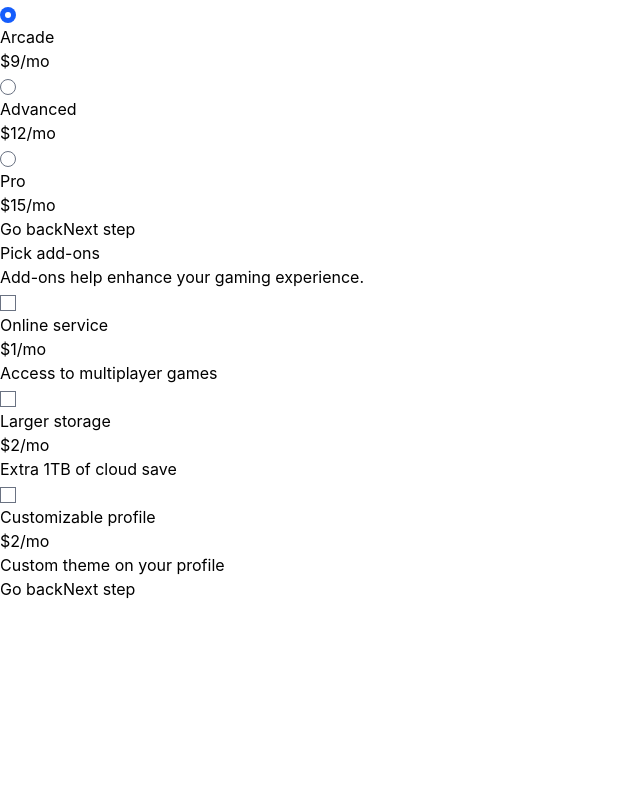
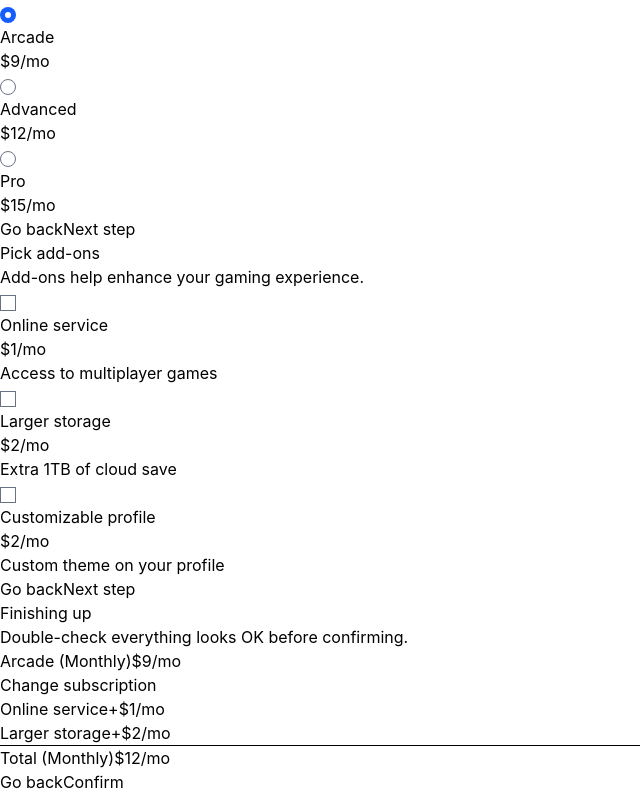
Before and after one commit to TheInitZero/react-multi-step-form, a React (Vite) app: page / in a window 1280 px wide. Shown: the part 557-1351 px from the top of the page, without its empty margins (0-640 px from the left). Before the commit the page ends 1158 px from the top, so only its background shows below. Built offline with nearby package versions, Linux system fonts and the light colour scheme.

Commit message:
feat: add markup for SignupFormStepSummary

```diff
--- a/src/App.jsx
+++ b/src/App.jsx
@@ -77,6 +77,7 @@ export default function App() {
 
   let billingFrequency = 'monthly';
   let subscriptionLevel = 'arcade';
+  let addOnIds = ['online-service', 'larger-storage'];
 
   return (
     <div>
@@ -96,6 +97,12 @@ export default function App() {
           />
 
           <SignupFormStepAddOns billingFrequency={billingFrequency} />
+
+          <SignupFormStepSummary
+            billingFrequency={billingFrequency}
+            subscriptionLevel={subscriptionLevel}
+            addOnIds={addOnIds}
+          />
         </form>
       </main>
     </div>
@@ -359,3 +366,96 @@ function SignupFormStepAddOns({ billingFrequency }) {
     </fieldset>
   );
 }
+
+function SignupFormStepSummary({
+  billingFrequency,
+  subscriptionLevel,
+  addOnIds,
+}) {
+  let priceSuffix = billingFrequency == 'monthly' ? 'mo' : 'yr';
+
+  let subscriptionPrice =
+    DATA.SUBSCRIPTIONS[subscriptionLevel].price[billingFrequency];
+
+  let subscriptionPriceTag = `$${subscriptionPrice}/${priceSuffix}`;
+
+  let addOnEls = (function () {
+    let addOnEls = [];
+
+    for (let id of addOnIds) {
+      let addOnData = DATA.ADD_ONS[id];
+      let price = addOnData.price[billingFrequency];
+      let priceTag = `+$${price}/${priceSuffix}`;
+
+      let el = (
+        <li key={id}>
+          <span>{addOnData.name}</span>
+
+          <span>{priceTag}</span>
+        </li>
+      );
+
+      addOnEls.push(el);
+    }
+
+    return addOnEls;
+  })();
+
+  let totalPriceTag = (function () {
+    let totalPrice = subscriptionPrice;
+
+    for (let id of addOnIds) {
+      let addOnData = DATA.ADD_ONS[id];
+      let addOnPrice = addOnData.price[billingFrequency];
+      totalPrice += addOnPrice;
+    }
+
+    return `$${totalPrice}/${priceSuffix}`;
+  })();
+
+  return (
+    <section>
+      <div>
+        <h2>Finishing up</h2>
+
+        <p>Double-check everything looks OK before confirming.</p>
+      </div>
+
+      <div>
+        <section aria-label="Subscription">
+          <p>
+            <span>
+              {capitalize(subscriptionLevel)} ({capitalize(billingFrequency)})
+            </span>
+
+            <span>{subscriptionPriceTag}</span>
+          </p>
+
+          <button type="button">Change subscription</button>
+        </section>
+
+        <ul aria-label="Add-ons" hidden={addOnIds.length == 0}>
+          {addOnEls}
+        </ul>
+
+        <hr />
+
+        <p>
+          <span>Total ({capitalize(billingFrequency)})</span>
+
+          <span>{totalPriceTag}</span>
+        </p>
+      </div>
+
+      <div>
+        <button type="button">Go back</button>
+
+        <button type="submit">Confirm</button>
+      </div>
+    </section>
+  );
+}
+
+function capitalize(word) {
+  return word[0].toUpperCase() + word.slice(1);
+}
```
